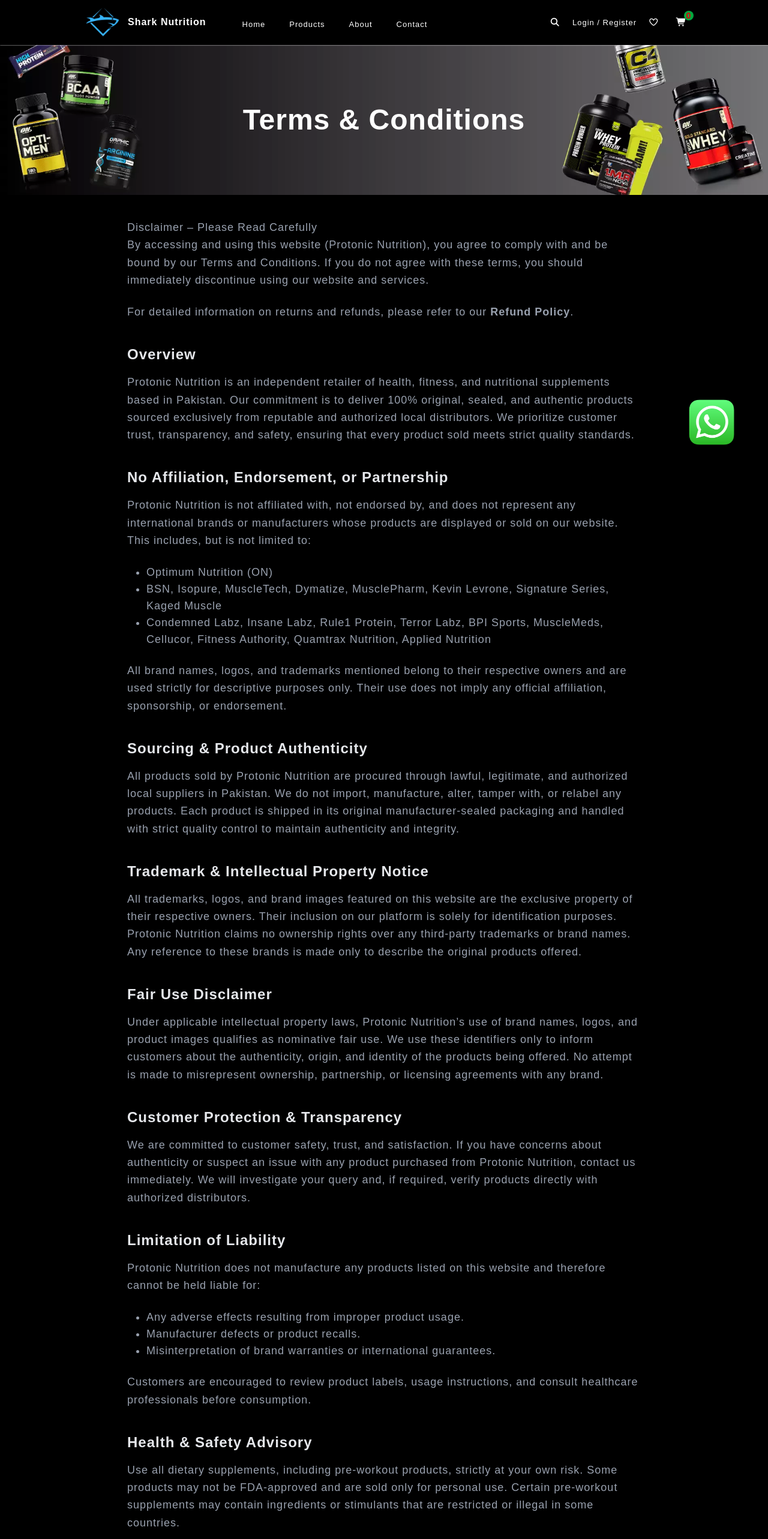
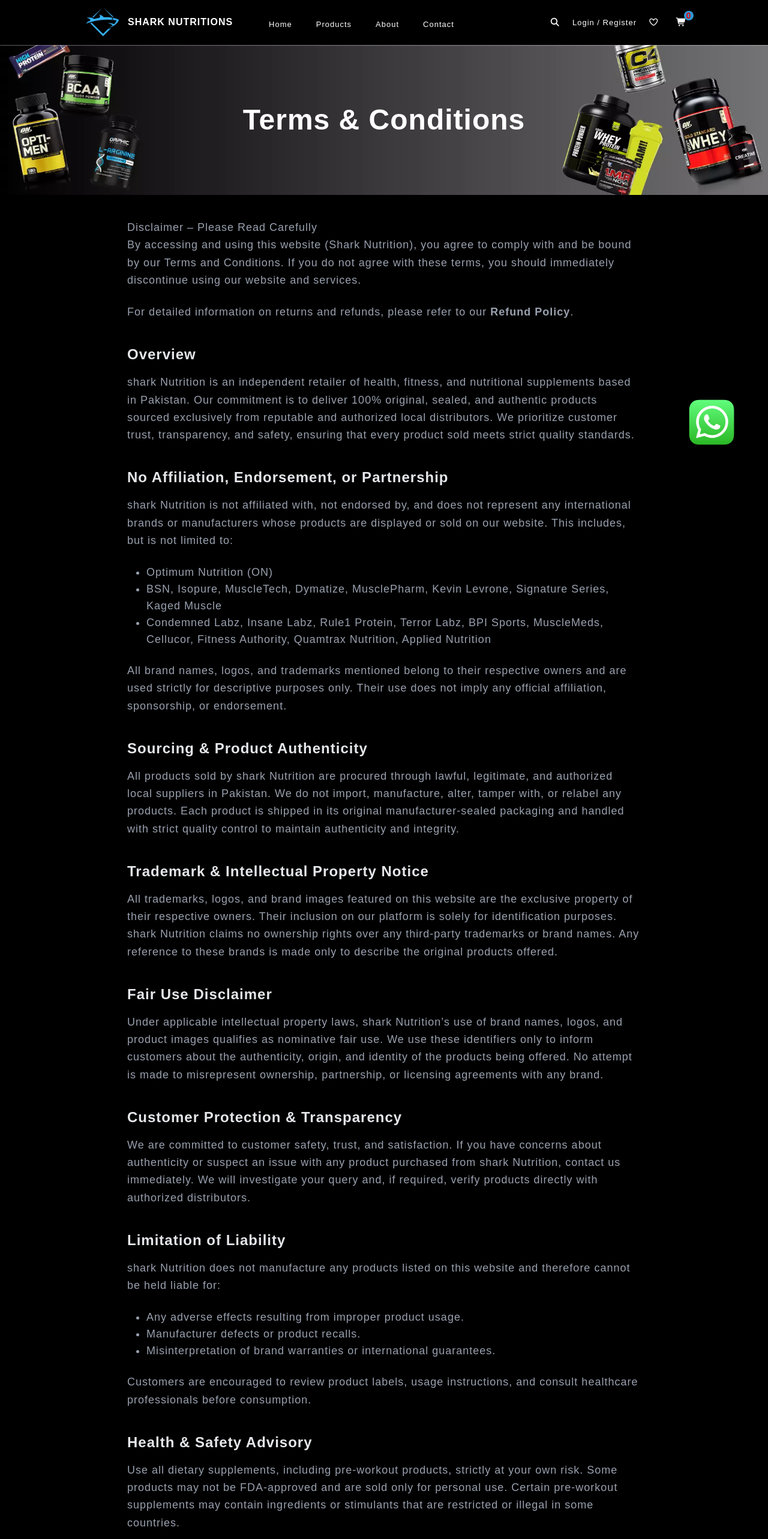
Before and after one commit to rafideveloper7/SharkNutrition, a React (Vite) app in the folder frontend/: page /terms-and-conditions in a window 1280 px wide. Shown: the top 2566 px of the page at 60% size. Built offline with nearby package versions, Linux system fonts and the light colour scheme.

Commit message:
updates and changes in UI

```diff
--- a/frontend/src/Components/Banner/Banner.jsx
+++ b/frontend/src/Components/Banner/Banner.jsx
@@ -4,7 +4,7 @@
 function Banner() {
     return (
         <section id="banner" className='h-[30vw] text-center p-5 flex justify-center items-center relative'>
-            <h2 className='bg-[#00000098] h-[fit-content] text-[clamp(1.5rem,calc(2vw),2.25rem)] text-[clamp(1.5rem,calc(2vw),2.25rem)] uppercase font-medium flex items-center'>Dive into authenticity <img className='w-10 h-10 object-cover relative scale-130' src={shark} alt="" /></h2>
+            <h2 className='bg-[#00000098] text-blue-400  h-[fit-content] text-[clamp(1.5rem,calc(2vw),2.25rem)] text-[clamp(1.5rem,calc(2vw),2.25rem)] uppercase font-medium flex items-center'>Dive into authenticity <img className='w-10 h-10 object-cover relative scale-130' src={shark} alt="" /></h2>
             <img className='absolute z-[-1] w-[90%] top-[-10%] object-cover' src={heroImg} alt="" />
         </section>
     )
--- a/frontend/src/Components/CustomersTrust/TrustUs.jsx
+++ b/frontend/src/Components/CustomersTrust/TrustUs.jsx
@@ -11,12 +11,12 @@
           Our Strategy Is To Provide Our Customers With Quality Products
         </h1>
         <p className="max-w-[740px] text-sm sm:text-base mb-4 text-center px-2">
-          Protonic Nutrition chooses authenticity and customer health over
+          shark Nutrition chooses authenticity and customer health over
           business. Ensuring that each and every single product of ours is
           100% genuine and authentic. We provide you with the best there is.
         </p>
         <p className="leading-7 text-center mb-4 px-2 text-sm sm:text-base">
-          We at Protonic Nutrition make sure that you get your hands on the
+          We at shark Nutrition make sure that you get your hands on the
           latest supplements from Protonic Nutrition. Not only do you save
           money, but you get genuine products at affordable rates with timely
           deliveries.
--- a/frontend/src/Components/Footer/Footer.jsx
+++ b/frontend/src/Components/Footer/Footer.jsx
@@ -31,7 +31,7 @@
         </nav>
       </div>
       <div className='shadow-[0_0_2px_#fff]'>
-        <p className='container text-[#aaa] py-5'>Copyright © 2025 Protonic Nutrition <br /> Powered by Team Developerans</p>
+        <p className='container text-[#aaa] py-5'>Copyright © 2025 shark Nutritions pk <br /> Powered by Team Developerans</p>
       </div>
     </footer>
   )
--- a/frontend/src/Components/Navbar/Navbar.jsx
+++ b/frontend/src/Components/Navbar/Navbar.jsx
@@ -21,7 +21,7 @@
         <div className="logo">
           <Link to='/' className='flex items-center'>
             <img className='w-25' src={logo} alt="" />
-            <h1 className='font-bold text-xl'>Shark Nutrition</h1>
+            <h1 className='font-bold text-xl'>SHARK NUTRITIONS</h1>
           </Link>
         </div>
         <nav className={`${showMenu ? 'showMenu' : ''} flex-1`}>
@@ -58,7 +58,7 @@
           <NavLink to="/wishlist" className='remove-me'><i className="fa-regular fa-heart text-lg me-2"></i></NavLink>
           <div className="relative">
             <NavLink to='/cart'><i className="fa-solid fa-cart-shopping text-lg me-2"></i></NavLink>
-            <span className="cart-count absolute -top-2 -right-1 bg-green-600 text-red-600 text-center text-sm font-bold w-4 h-4 flex items-center justify-center rounded-full">
+            <span className="cart-count absolute -top-2 -right-1 bg-[#2e96d2] text-red-600 text-center text-sm font-bold w-4 h-4 flex items-center justify-center rounded-full">
               {cartData?.length}
             </span>
           </div>
--- a/frontend/src/Pages/TermsConditions/TermsConditions.jsx
+++ b/frontend/src/Pages/TermsConditions/TermsConditions.jsx
@@ -18,7 +18,7 @@
       <div className="max-w-4xl mx-auto py-10 px-5 text-gray-400">
         <p className="text-lg leading-relaxed mb-6">
           Disclaimer – Please Read Carefully<br />
-          By accessing and using this website (Protonic Nutrition), you agree to comply with and be bound by our Terms and Conditions.
+          By accessing and using this website (Shark Nutrition), you agree to comply with and be bound by our Terms and Conditions.
           If you do not agree with these terms, you should immediately discontinue using our website and services.
         </p>
 
@@ -29,7 +29,7 @@
         {/* Section 1 */}
         <h2 className="text-2xl font-semibold mt-10 mb-4 text-gray-200">Overview</h2>
         <p className="text-lg leading-relaxed mb-6">
-          Protonic Nutrition is an independent retailer of health, fitness, and nutritional supplements based in Pakistan.
+          shark Nutrition is an independent retailer of health, fitness, and nutritional supplements based in Pakistan.
           Our commitment is to deliver 100% original, sealed, and authentic products sourced exclusively from reputable and authorized local distributors.
           We prioritize customer trust, transparency, and safety, ensuring that every product sold meets strict quality standards.
         </p>
@@ -37,7 +37,7 @@
         {/* Section 2 */}
         <h2 className="text-2xl font-semibold mt-10 mb-4 text-gray-200">No Affiliation, Endorsement, or Partnership</h2>
         <p className="text-lg leading-relaxed mb-6">
-          Protonic Nutrition is not affiliated with, not endorsed by, and does not represent any international brands or manufacturers whose products are displayed or sold on our website.
+          shark Nutrition is not affiliated with, not endorsed by, and does not represent any international brands or manufacturers whose products are displayed or sold on our website.
           This includes, but is not limited to:
         </p>
         <ul className="list-disc pl-8 text-lg mb-6">
@@ -53,7 +53,7 @@
         {/* Section 3 */}
         <h2 className="text-2xl font-semibold mt-10 mb-4 text-gray-200">Sourcing & Product Authenticity</h2>
         <p className="text-lg leading-relaxed mb-6">
-          All products sold by Protonic Nutrition are procured through lawful, legitimate, and authorized local suppliers in Pakistan.
+          All products sold by shark Nutrition are procured through lawful, legitimate, and authorized local suppliers in Pakistan.
           We do not import, manufacture, alter, tamper with, or relabel any products.
           Each product is shipped in its original manufacturer-sealed packaging and handled with strict quality control to maintain authenticity and integrity.
         </p>
@@ -63,14 +63,14 @@
         <p className="text-lg leading-relaxed mb-6">
           All trademarks, logos, and brand images featured on this website are the exclusive property of their respective owners.
           Their inclusion on our platform is solely for identification purposes.
-          Protonic Nutrition claims no ownership rights over any third-party trademarks or brand names.
+          shark Nutrition claims no ownership rights over any third-party trademarks or brand names.
           Any reference to these brands is made only to describe the original products offered.
         </p>
 
         {/* Section 5 */}
         <h2 className="text-2xl font-semibold mt-10 mb-4 text-gray-200">Fair Use Disclaimer</h2>
         <p className="text-lg leading-relaxed mb-6">
-          Under applicable intellectual property laws, Protonic Nutrition’s use of brand names, logos, and product images qualifies as nominative fair use.
+          Under applicable intellectual property laws, shark Nutrition’s use of brand names, logos, and product images qualifies as nominative fair use.
           We use these identifiers only to inform customers about the authenticity, origin, and identity of the products being offered.
           No attempt is made to misrepresent ownership, partnership, or licensing agreements with any brand.
         </p>
@@ -79,14 +79,14 @@
         <h2 className="text-2xl font-semibold mt-10 mb-4 text-gray-200">Customer Protection & Transparency</h2>
         <p className="text-lg leading-relaxed mb-6">
           We are committed to customer safety, trust, and satisfaction.
-          If you have concerns about authenticity or suspect an issue with any product purchased from Protonic Nutrition, contact us immediately.
+          If you have concerns about authenticity or suspect an issue with any product purchased from shark Nutrition, contact us immediately.
           We will investigate your query and, if required, verify products directly with authorized distributors.
         </p>
 
         {/* Section 7 */}
         <h2 className="text-2xl font-semibold mt-10 mb-4 text-gray-200">Limitation of Liability</h2>
         <p className="text-lg leading-relaxed mb-6">
-          Protonic Nutrition does not manufacture any products listed on this website and therefore cannot be held liable for:
+          shark Nutrition does not manufacture any products listed on this website and therefore cannot be held liable for:
         </p>
         <ul className="list-disc pl-8 text-lg mb-6">
           <li>Any adverse effects resulting from improper product usage.</li>
@@ -106,7 +106,7 @@
         </p>
         <p className="text-lg leading-relaxed mb-6">
           By purchasing and using these products, you accept full responsibility for ensuring compliance with your local laws, regulations, and health guidelines.
-          Protonic Nutrition is not liable for any health issues, allergic reactions, or legal consequences resulting from the use of these products.
+          shark Nutrition is not liable for any health issues, allergic reactions, or legal consequences resulting from the use of these products.
         </p>
 
         <ul className="list-disc pl-8 text-lg mb-6">
@@ -119,9 +119,9 @@
 
         {/* Section 9 */}
         <p className="text-lg leading-relaxed mb-6">
-          By purchasing and consuming any products from Protonic Nutrition, you agree and acknowledge that you are using these products voluntarily and at your own risk.
-          Protonic Nutrition shall not be held responsible for any side effects, adverse reactions, or health complications.
-          You waive any right to initiate legal claims against Protonic Nutrition arising from product usage.
+          By purchasing and consuming any products from shark Nutrition, you agree and acknowledge that you are using these products voluntarily and at your own risk.
+          shark Nutrition shall not be held responsible for any side effects, adverse reactions, or health complications.
+          You waive any right to initiate legal claims against shark Nutrition arising from product usage.
         </p>
 
         {/* Section 10 */}
@@ -130,10 +130,10 @@
           For inquiries, verification, or complaints, contact us at:
         </p>
         <p className="text-lg leading-relaxed mb-6">
-          <strong><span className='text-gray-200'>Email:</span></strong> info@protonicnutrition.pk
+          <strong><span className='text-gray-200'>Email:</span></strong> sharknutrition.pk@gmail.com
         </p>
         <p className="text-lg leading-relaxed mb-6">
-          Protonic Nutrition — your trusted retailer for authentic supplements in Pakistan.
+          shark Nutrition — your trusted retailer for authentic supplements in Pakistan.
           We are committed to transparency, product integrity, and customer safety.
         </p>
       </div>
```
Also changed, not shown: frontend/src/Pages/About/About.jsx (+4 -4 lines), frontend/src/Pages/ReturnPolicy/ReturnPolicy.jsx (+4 -4 lines), 2 other files (tests, documents, lock files or other folders).
